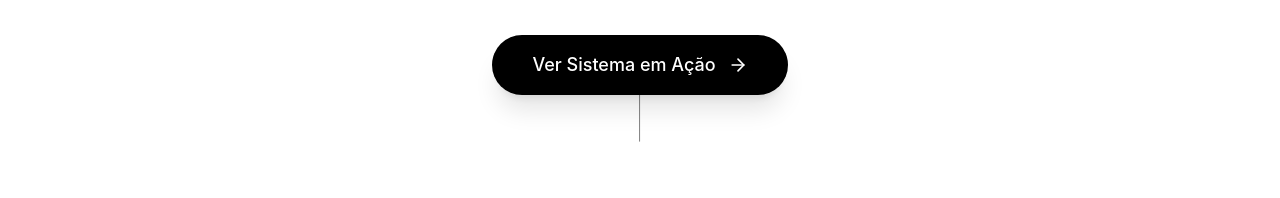
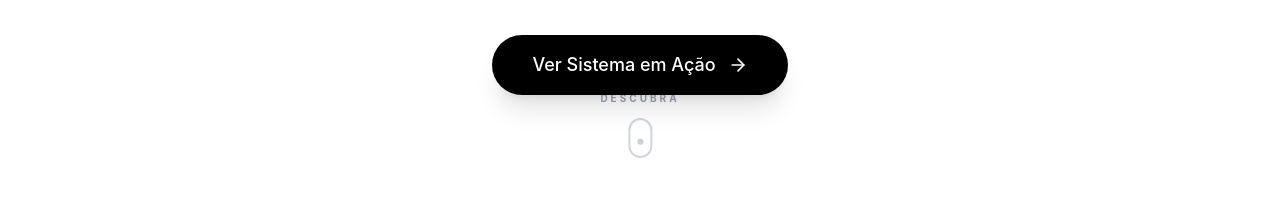
Before and after one commit to bernardofraga4-ux/bio-mind-presentation, a React (Vite) app: page / in a window 1280 px wide. Shown: the part 602-800 px from the top of the page. Built offline with nearby package versions, Linux system fonts and the light colour scheme.

Commit message:
style: update discover scroll indicator to modern mouse animation

```diff
--- a/src/App.jsx
+++ b/src/App.jsx
@@ -61,10 +61,29 @@ const HeroSection = () => {
         </motion.div>
       </div>
 
-      <div className="absolute bottom-6 md:bottom-10 left-1/2 -translate-x-1/2 flex flex-col items-center gap-2 opacity-50 animate-bounce">
-        <span translate="no" className="notranslate text-[10px] md:text-xs font-bold tracking-widest uppercase">Descubra</span>
-        <div className="w-px h-8 md:h-12 bg-black"></div>
-      </div>
+      <motion.div
+        initial={{ opacity: 0 }}
+        animate={{ opacity: 1 }}
+        transition={{ delay: 1, duration: 1 }}
+        className="absolute bottom-8 md:bottom-10 left-1/2 -translate-x-1/2 flex flex-col items-center gap-3 cursor-pointer hover:opacity-70 transition-opacity"
+        onClick={(e) => scrollToSection(e, '#clinica')}
+      >
+        <span translate="no" className="notranslate text-[9px] md:text-[10px] font-bold tracking-[0.3em] uppercase text-gray-400">Descubra</span>
+        <div className="w-5 h-8 md:w-6 md:h-10 border-2 border-gray-300 rounded-full flex justify-center p-1">
+          <motion.div
+            animate={{
+              y: [0, 15, 0],
+              opacity: [1, 0.5, 1]
+            }}
+            transition={{
+              duration: 1.5,
+              repeat: Infinity,
+              ease: "easeInOut"
+            }}
+            className="w-1 h-1 md:w-1.5 md:h-1.5 bg-gray-400 rounded-full"
+          />
+        </div>
+      </motion.div>
     </section>
   );
 };
```
